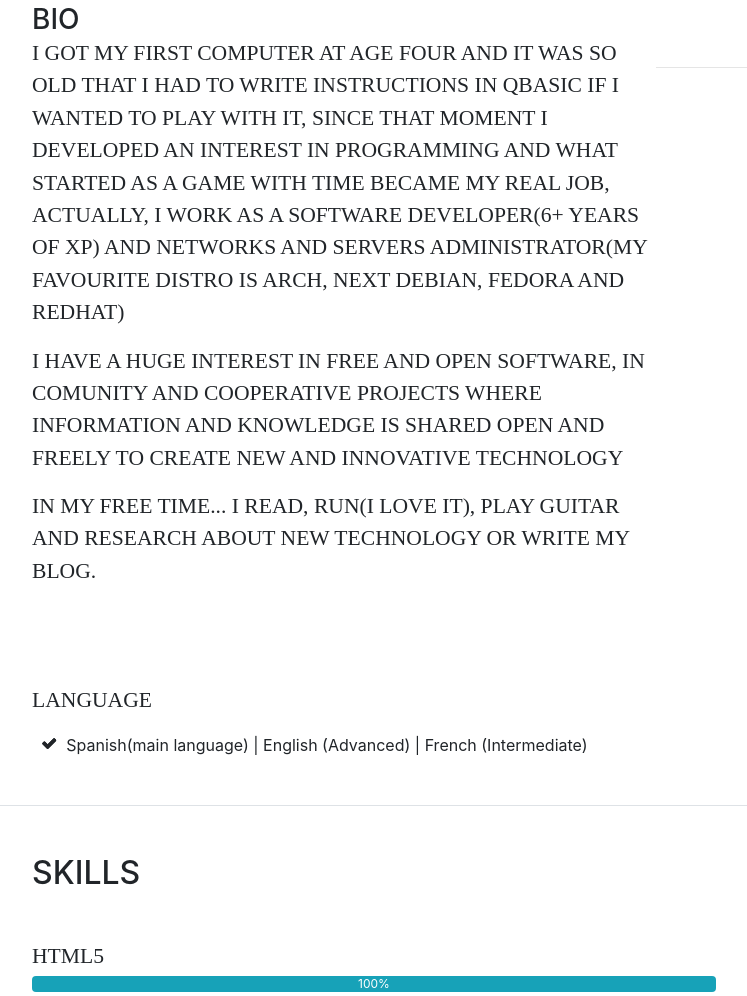
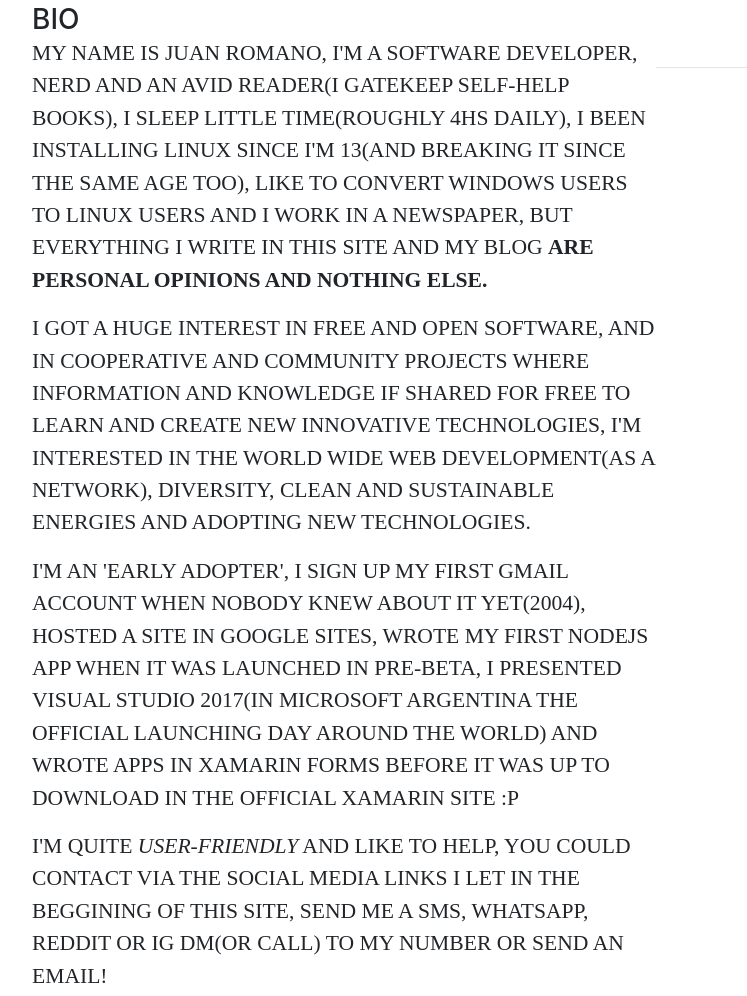
Before and after one commit to jpromanonet/portfolioCV, a website with bundled scripts: page webSite/en/index.html in a window 1280 px wide. Shown: the part 931-1927 px from the top of the page, without its empty margins (288-1035 px from the left). Built offline with nearby package versions, Linux system fonts and the light colour scheme; a web font is replaced by a local one.

Commit message:
new bio in english

```diff
--- a/webSite/en/index.html
+++ b/webSite/en/index.html
@@ -210,15 +210,20 @@
               <h3 class="mb-0">Bio</h3>
               <div class="subheading mb-3">
                 <p>
-                  I got my first computer at age four and it was so old that i had to write instructions in QBasic if i wanted to play with it, since that moment i developed an interest
-                  in programming and what started as a game with time became my real job, actually, i work as a software developer(6+ years of xp) and networks and servers administrator(My favourite
-                  distro is Arch, next Debian, Fedora and RedHat)
+                  My name is Juan Romano, i'm a software developer, nerd and an avid reader(i gatekeep self-help books),
+                  i sleep little time(roughly 4hs daily), i been installing Linux since i'm 13(and breaking it since the same age too), like to convert Windows users to Linux users and i work in a newspaper,
+                  but everything i write in this site and my blog <b>are personal opinions and nothing else.</b>
                 </p>
                 <p>
-                  I have a huge interest in Free and Open Software, in comunity and cooperative projects where information and knowledge is shared open and freely to create new and innovative technology
+                  I got a huge interest in Free and Open Software, and in cooperative and community projects where information and knowledge if shared for free to learn and create
+                  new innovative technologies, i'm interested in the world wide web development(as a network), diversity, clean and sustainable energies and adopting new technologies.
                 </p>
                 <p>
-                  In my free time... i read, run(i love it), play guitar and research about new technology or write my blog.
+                  I'm an 'early adopter', i sign up my first Gmail account when nobody knew about it yet(2004), hosted a site in Google Sites, wrote my first NodeJS APP when it was launched in pre-beta,
+                  I presented Visual studio 2017(In Microsoft Argentina the official launching day around the world) and wrote apps in Xamarin Forms before it was up to download in the official Xamarin Site :P
+                </p>
+                <p>
+                  I'm quite <i>user-friendly</i> and like to help, you could contact via the social media links i let in the beggining of this site, send me a SMS, Whatsapp, Reddit or IG DM(or call) to my number or send an email!
                 </p>
               </div>
             </div>
```
